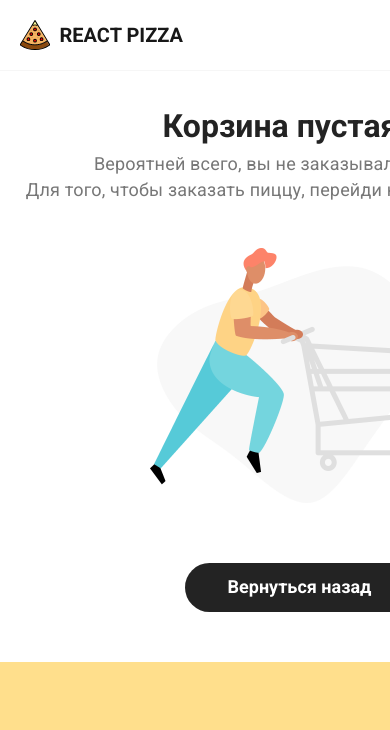
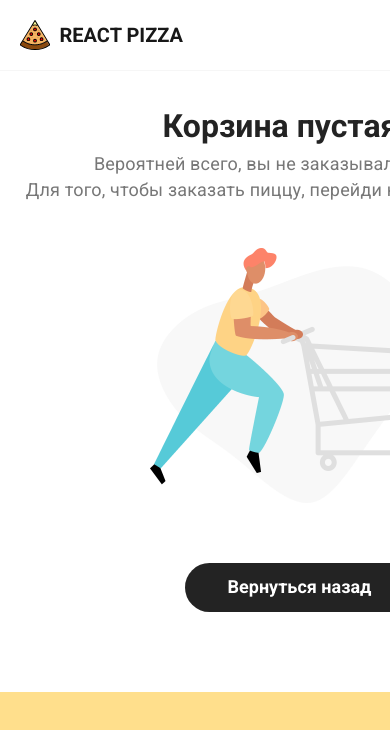
Before and after one commit to kawasakime/react-pizza, a React (Create React App) app: page /cart in a window 390 px wide. Shown: the top 730 px of the page. Built offline with nearby package versions, Linux system fonts and the light colour scheme.

Commit message:
added padding bottom to the content

```diff
--- a/src/scss/app.scss
+++ b/src/scss/app.scss
@@ -29,7 +29,7 @@ body {
 
   @media (max-width: 700px) {
     padding: 0;
-    padding-bottom: 10px;
+    padding-bottom: 40px;
   }
 
   &__error {
```
Also changed, not shown: src/pages/Cart/index.tsx (+7 -9 lines).
